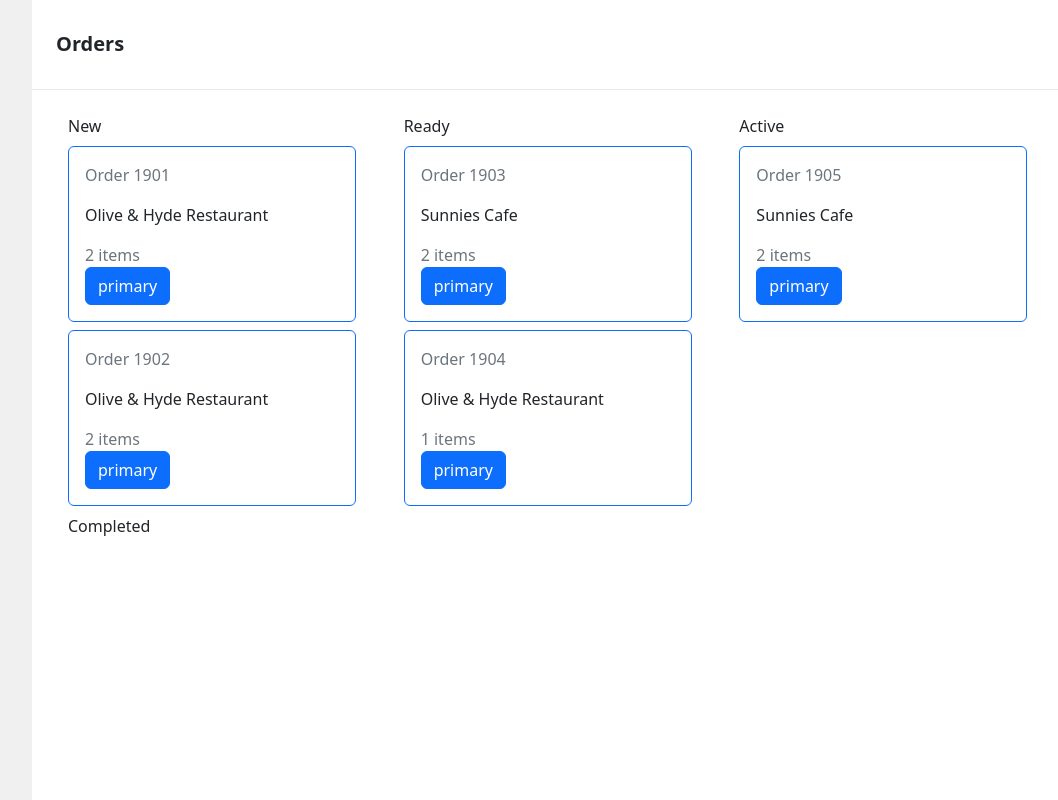
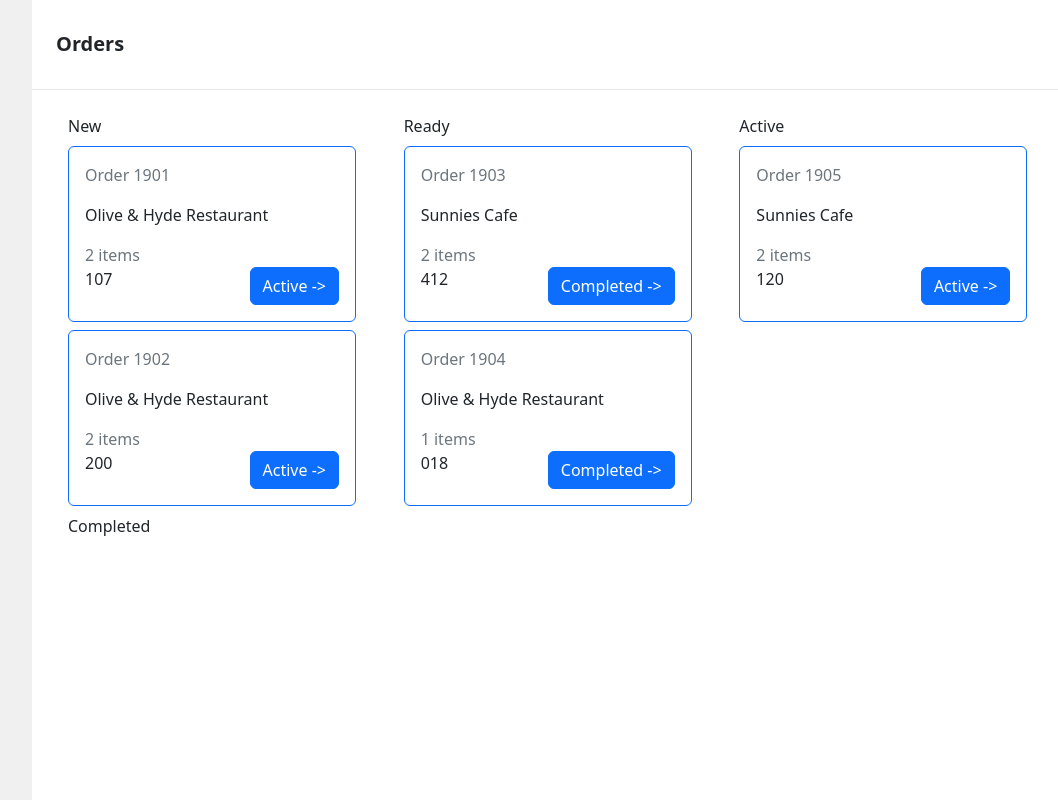
Before and after one commit to sanjula97/test-hotelManager, a React (Create React App) app: page / in a window 1280 px wide. Shown: the whole page, without its empty margins (193-1251 px from the left). Built offline with nearby package versions, Linux system fonts and the light colour scheme; a web font is replaced by a local one.

Commit message:
implement card button

```diff
--- a/src/components/order-card.component.jsx
+++ b/src/components/order-card.component.jsx
@@ -2,6 +2,23 @@ import React from 'react'
 import { Card, Button, CardBody, CardText } from 'reactstrap';
 
 function OrderCard({order}) {
+  console.log("Order", order);
+  let nextState = "Ready"
+  switch (order.status) {
+    case "New":
+      nextState = "Ready"
+    case "Ready":
+      nextState = "Active"
+      break
+    case "Active":
+      nextState = "Completed"
+      break
+    default:
+      nextState = ""
+  }
+
+  console.log("Order nextState", nextState);
+
   return (
     <div className=''>
       <Card
@@ -24,8 +41,11 @@ function OrderCard({order}) {
               {order.items.length} items
             </CardText>
           </div>
-          <div className=''>
-            <Button className='' color="primary">primary</Button>
+          <div className='d-flex flex-row justify-content-between'>
+          <CardText  className=" mb-0">
+              {order.location}
+            </CardText>
+            <Button className='' color="primary">{nextState} {"->"} </Button>
           </div>
         </CardBody>
       </Card>
```
